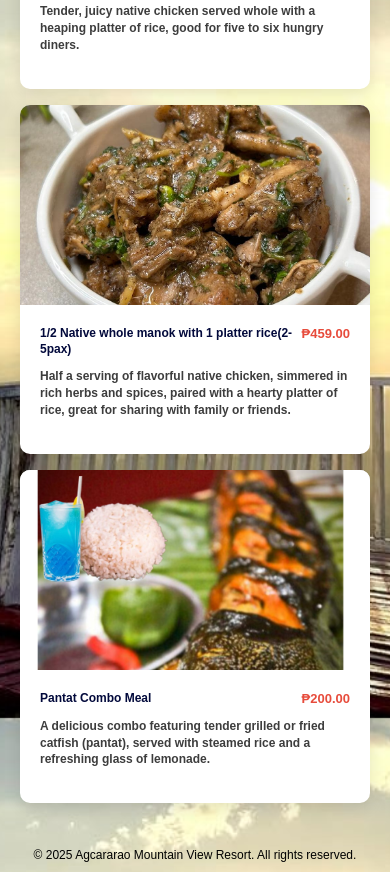
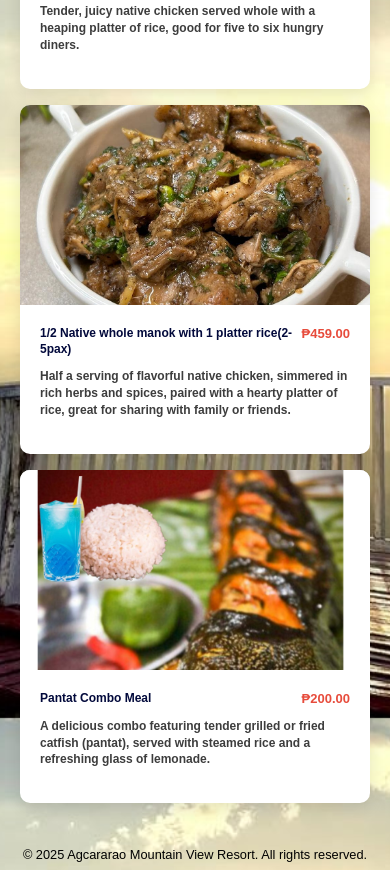
Before and after one commit to agcararaoviewpointretreat-collab/AView, a website: page foods.html in a window 390 px wide. Shown: the part 3502-4374 px from the top of the page. Drawn offline with Linux system fonts and the light colour scheme.

Commit message:
update foods.html file

```diff
--- a/foods.html
+++ b/foods.html
@@ -1,3 +1,4 @@
+
 <!DOCTYPE html>
 <html lang="en">
 <head>
@@ -416,7 +417,6 @@ body {
         .footer-bottom {
     text-align: center;
     padding: 0.5rem;
-    font-size: 0.9rem;
     margin-top: 1rem;
     color: black;
 
@@ -454,7 +454,6 @@ body {
     .menu-grid *,
     .dessert-grid,
     .dessert-grid *,
-  .footer-bottom,
     h1, h2, h3, h4, h5, h6,
     p, label, input, select, textarea {
         font-size: 12px !important;
@@ -485,7 +484,14 @@ body {
     letter-spacing: 1px;
   }
 }
+       @media (max-width: 600px) {
+    html body .footer-bottom, html body .footer-bottom * {
+        font-size: 0.8rem !important;
+        line-height: 1.2 !important;
+    }
+}
     </style>
+
 </head>
 <body>
 
```
Lines whose indentation alone changed are shown as unchanged.
